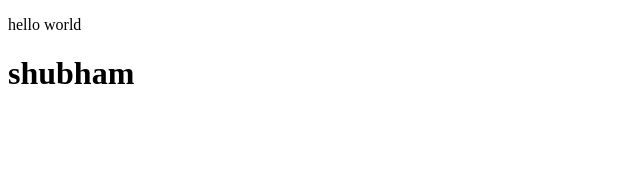
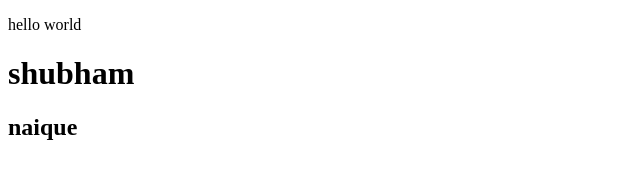
Before and after one commit to shubham13789/git, a plain HTML site: page index.html in a window 1280 px wide. Shown: the whole page, without its empty margins (0-640 px from the left). Drawn offline with Linux system fonts and the light colour scheme.

Commit message:
version 1.1 add name

```diff
--- a/index.html
+++ b/index.html
@@ -9,5 +9,6 @@
 <body>
     <p>hello world<p>
     <h1>shubham</h1>
+    <h2>naique</h2>
 </body>
 </html>
```
